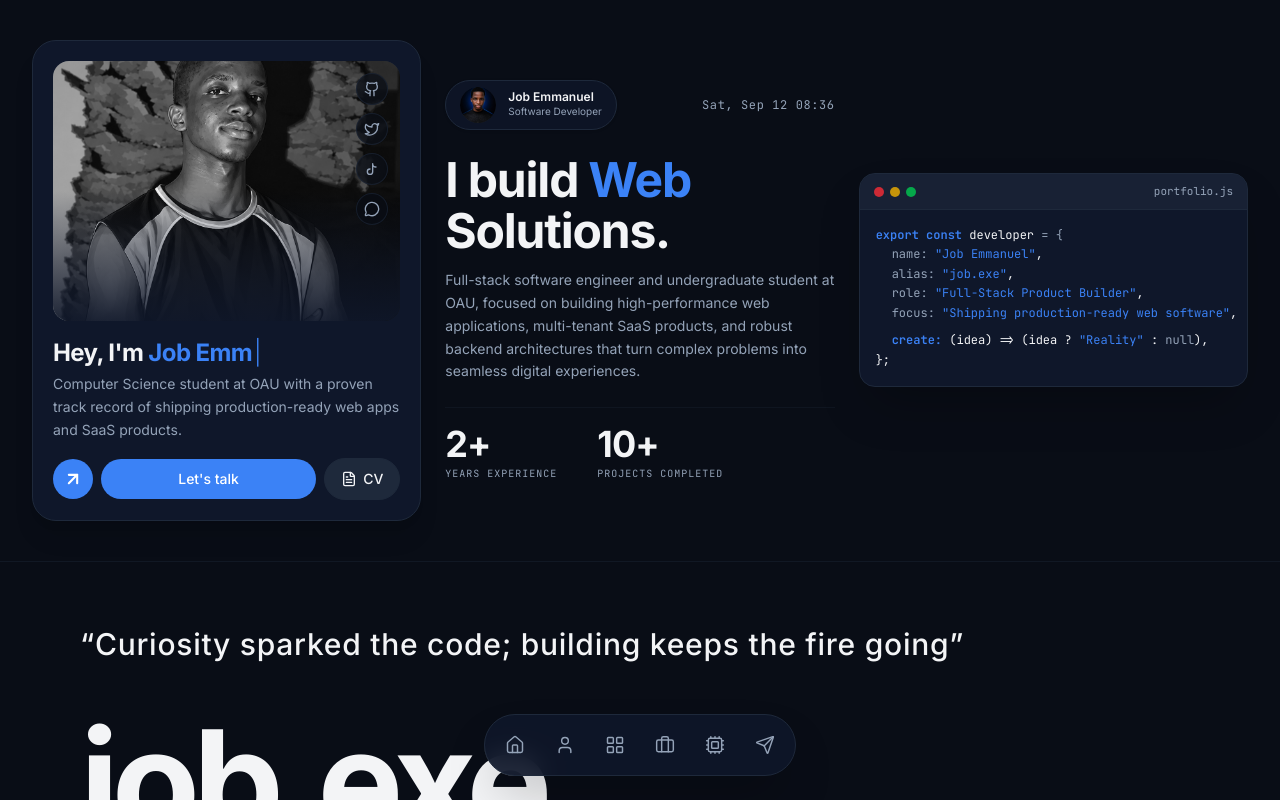
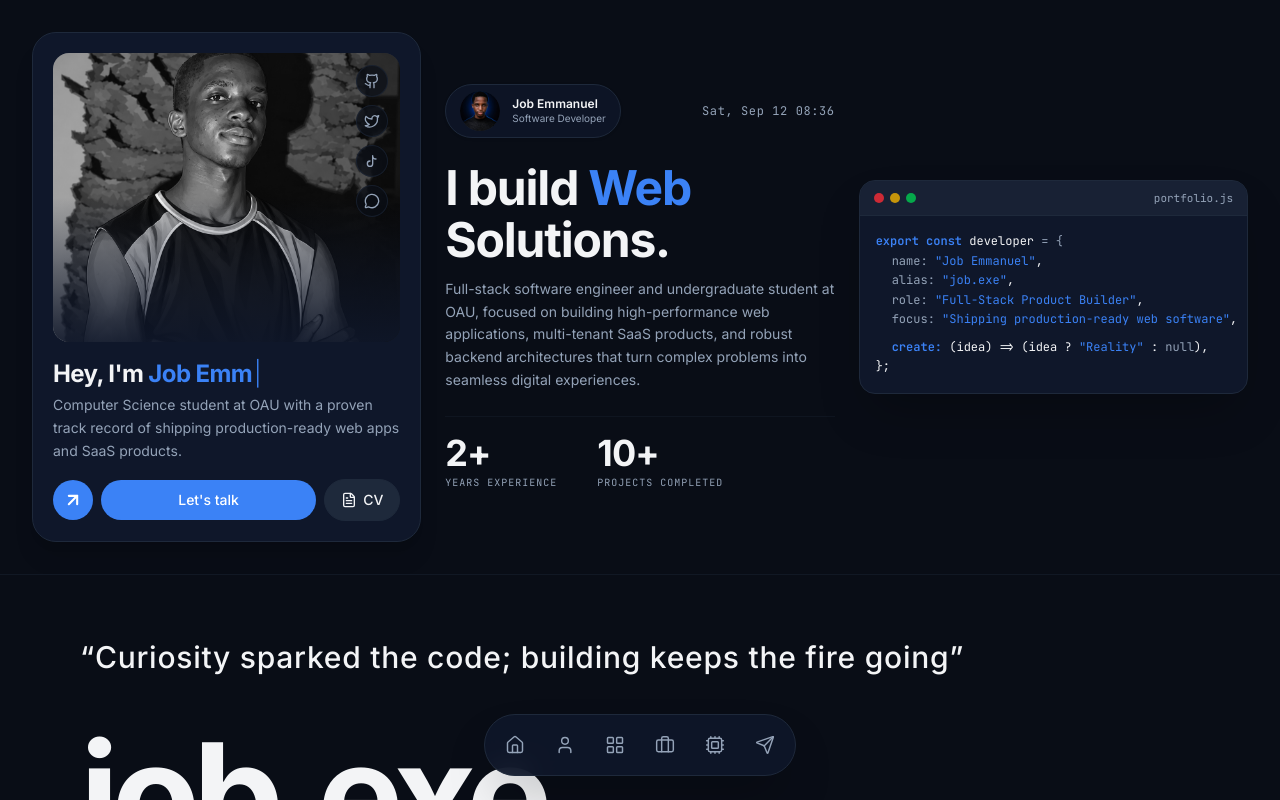
Before and after one commit to Emmanuelkorede/porfolio, a Next.js app: page / in a window 1280 px wide. Shown: the top 800 px of the page. Built offline with nearby package versions, Linux system fonts and the light colour scheme.

Commit message:
feat : adjusted the comonet to macth the layout and sizes i want

```diff
--- a/src/components/hero/BioCard.tsx
+++ b/src/components/hero/BioCard.tsx
@@ -95,7 +95,7 @@ export function BioCard() {
   return (
     <div className="relative bg-card border border-border rounded-3xl p-5 flex flex-col justify-between overflow-hidden shadow-xl w-full h-full">
       {/* Background Image Container with Dynamic Aspect Ratio */}
-      <div className="relative w-full aspect-[4/3] rounded-2xl overflow-hidden bg-muted group shrink-0">
+      <div className="relative w-full aspect-[6/5] rounded-2xl overflow-hidden bg-muted group shrink-0">
         <Image
           src="/profile.png"
           alt="Job Emmanuel"
--- a/src/components/hero/HeroSection.tsx
+++ b/src/components/hero/HeroSection.tsx
@@ -6,7 +6,7 @@ import { CodeTerminal } from "./CodeTerminal";
 
 export function HeroSection() {
   return (
-    <section className="relative w-full py-20 lg:py-10 px-4 sm:px-6 lg:px-8 flex items-center justify-center bg-background">
+    <section className="relative w-full py-20 lg:py-8 px-4 sm:px-6 lg:px-8 flex items-start justify-center bg-background">
       <div className="max-w-7xl w-full mx-auto">
         {/* Desktop Layout: Fluid Grid with stretch alignment */}
         <div className="hidden lg:grid grid-cols-12 gap-6 items-stretch">
--- a/src/components/hero/MiddleContent.tsx
+++ b/src/components/hero/MiddleContent.tsx
@@ -20,16 +20,16 @@ export function MiddleContent() {
   }, []);
 
   return (
-    <div className="flex flex-col justify-center h-full gap-6">
+    <div className="flex flex-col justify-center  h-full gap-6">
       {/* Top Header Badge & Live Time */}
       <div className="hidden lg:flex items-center justify-between w-full">
         <div className="flex items-center gap-3 bg-card/80 backdrop-blur-md border border-border rounded-full py-1.5 px-3.5 shadow-sm">
-          <div className="relative w-9 h-9 rounded-full overflow-hidden bg-muted shrink-0">
+          <div className="relative w-10 h-10 rounded-full overflow-hidden bg-muted shrink-0">
             <Image
               src="/badge.jpeg"
               alt="Job Emmanuel"
               fill
-              className="object-cover"
+              className="object-cover object-center"
             />
           </div>
           <div className="text-xs">
```
